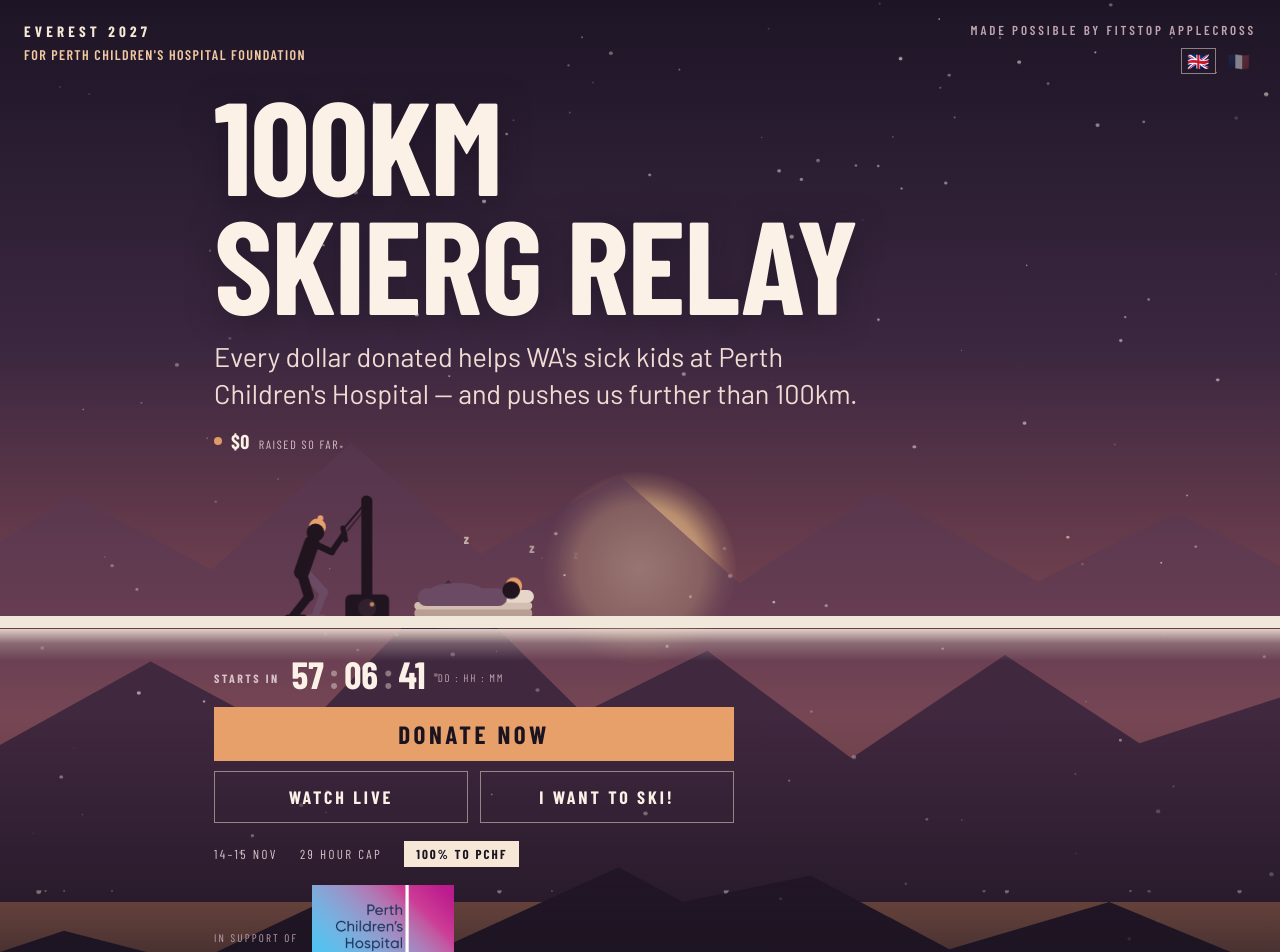
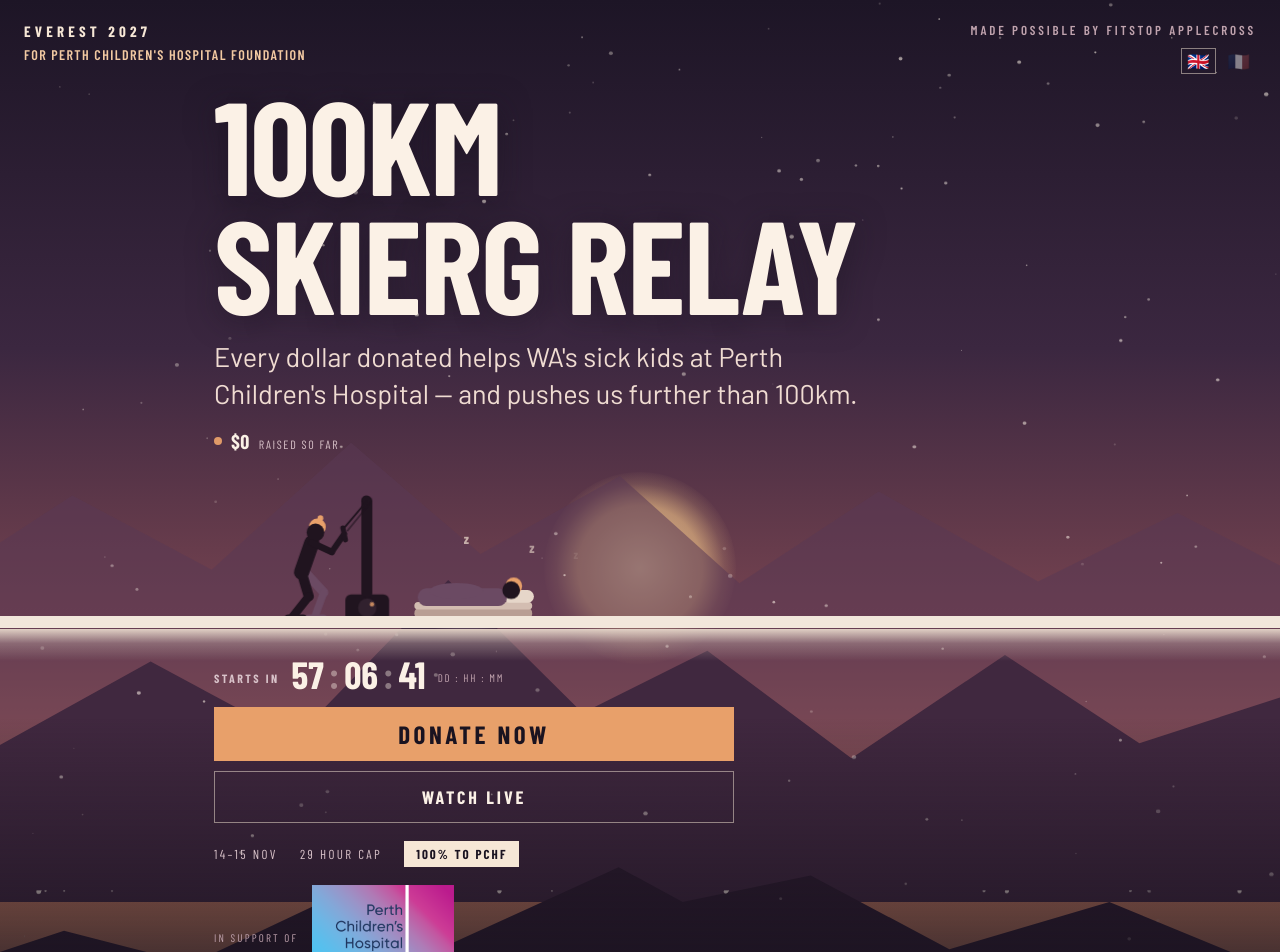
Before and after one commit to Zoockerberg/everest-2027-relay, a React (Vite) app: page / in a window 1280 px wide. Shown: the top 952 px of the page. Built offline with nearby package versions, Linux system fonts and the light colour scheme; no server answers; a web font is replaced by a local one.

Commit message:
Hide the "I want to Ski!" button while invite-only
Co-Authored-By: Claude Sonnet 5 <noreply@anthropic.com>
Claude-Session: https://claude.ai/code/session_01SLNagTBZAEtVJmPVqsDmJN

```diff
--- a/src/components/Hero.tsx
+++ b/src/components/Hero.tsx
@@ -4,7 +4,7 @@ import { useCountdown } from "../hooks/useCountdown";
 import SkierScene from "./SkierScene";
 import LanguageSwitch from "./LanguageSwitch";
 import pchfLogo from "../assets/pchf-logo.png";
-import { EVENT_CONFIG } from "../config";
+import { EVENT_CONFIG, REGISTRATION_OPEN } from "../config";
 import { useLanguage } from "../i18n/LanguageContext";
 import { distanceKmFromDonations, formatCurrency, formatDistanceKm } from "../lib/donation";
 
@@ -130,9 +130,11 @@ export default function Hero({ onSkiClick, totalRaised }: HeroProps) {
               >
                 {t.watchLive}
               </a>
-              <button onClick={onSkiClick} className="btn btn--secondary">
-                {t.iWantToSki}
-              </button>
+              {REGISTRATION_OPEN && (
+                <button onClick={onSkiClick} className="btn btn--secondary">
+                  {t.iWantToSki}
+                </button>
+              )}
             </div>
           </div>
 
```
